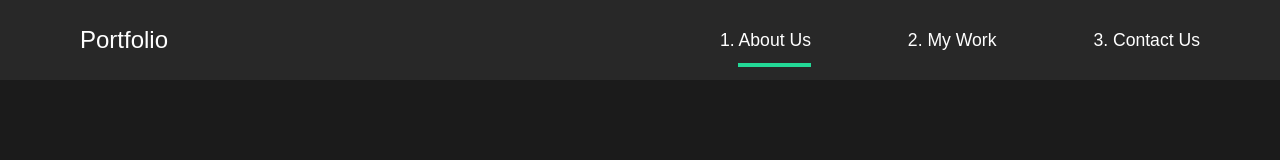
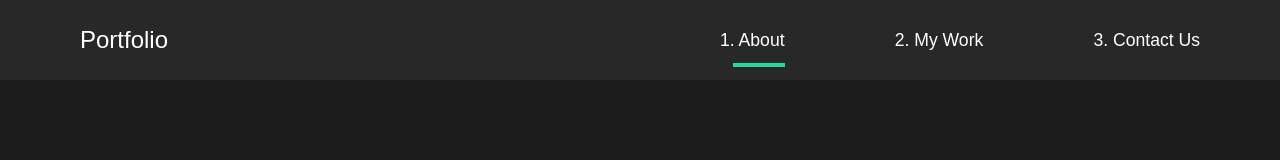
Before and after one commit to HectorGitt/portfolio-new, a React (Create React App) app: page / in a window 1280 px wide. Shown: the top 160 px of the page. Built offline with nearby package versions, Linux system fonts and the light colour scheme; a web font is replaced by a local one.

Commit message:
changed about us to about

```diff
--- a/src/components/Nav.js
+++ b/src/components/Nav.js
@@ -32,7 +32,7 @@ const Nav = () => {
         <motion.ul layout className={nav ? "mobile" : ""}>
           <li>
             <Link to="/" onClick={closeNav}>
-              1. About Us
+              1. About
             </Link>
             <Line
               transition={{ duration: 0.75 }}
```
